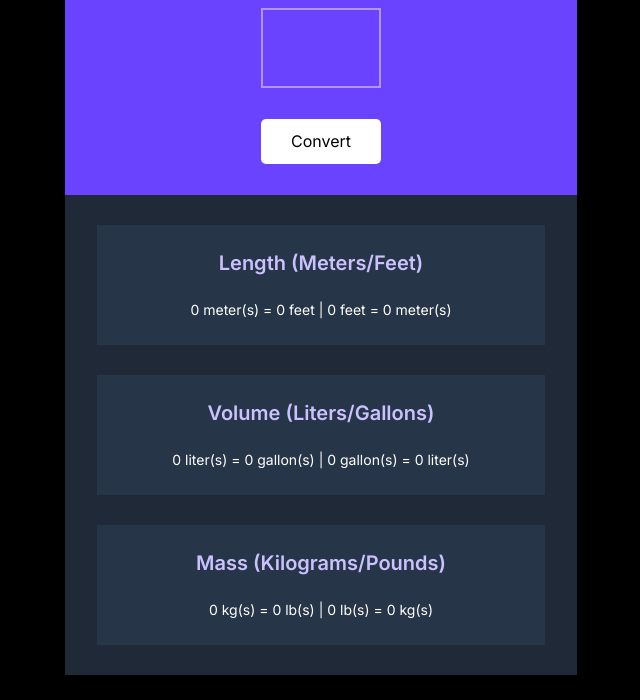
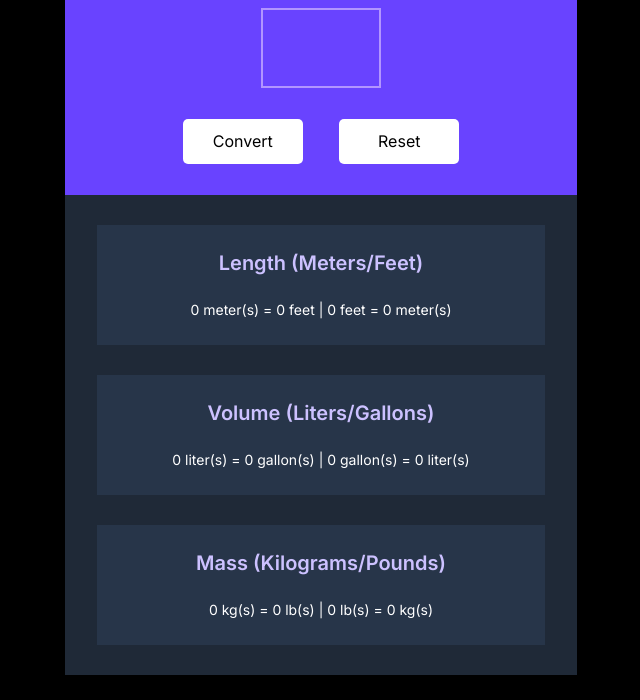
Before and after one commit to ashsass/unit-converter, a website built with Vite: page index.html in a window 1280 px wide. Shown: the part 121-821 px from the top of the page, without its empty margins (319-959 px from the left). Built offline with nearby package versions, Linux system fonts and the light colour scheme.

Commit message:
Add reset button

```diff
--- a/index.css
+++ b/index.css
@@ -75,6 +75,7 @@ button {
     border: none;
     background: #FFF;
     cursor: pointer;
+    margin: auto 1em;
 }
 
 section {
--- a/index.html
+++ b/index.html
@@ -16,7 +16,10 @@
                 <h1>Metric/Imperial Unit Conversion</h1>
 
                 <input type="number" id="convert-input" name="convert-input">
-                <button id="convert-btn">Convert</button>
+                <div>
+                    <button id="convert-btn">Convert</button>
+                    <button id="reset-btn">Reset</button>
+                </div>
             </header>
 
             <main>
```
